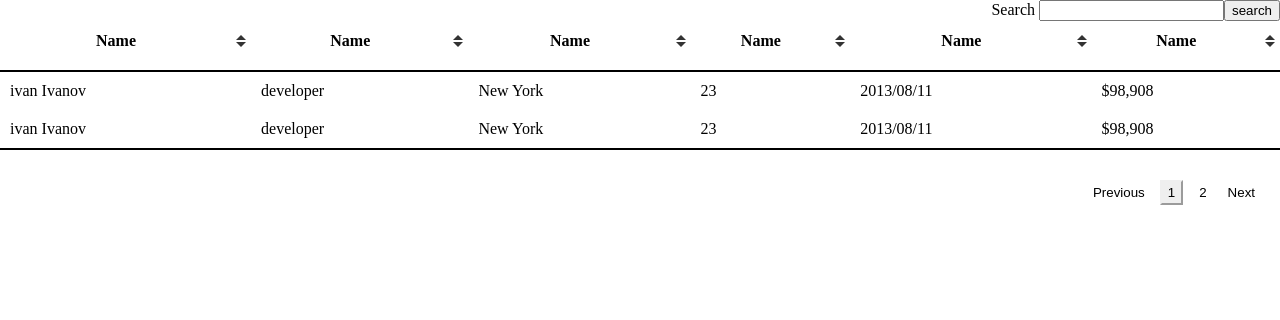
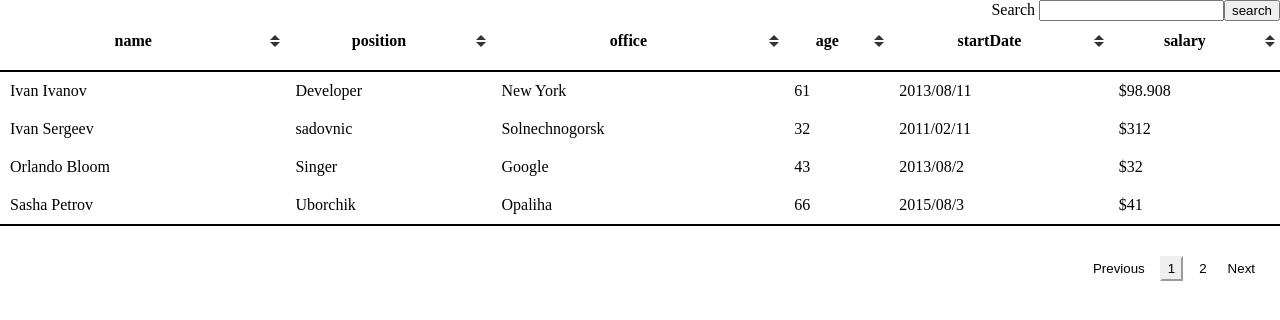
Before and after one commit to AlexanderKositsyn/PeopleInfo, a website built with Parcel: page src/index.html in a window 1280 px wide. Built offline with nearby package versions, Linux system fonts and the light colour scheme.

Commit message:
render with js done;

```diff
--- /dev/null
+++ b/src/PeopleInfo.js
@@ -0,0 +1,134 @@
+// этот конструктор принимает данные которые необходимо занести в таблицу
+// и корневой элемент в который будет рендерится вся таблица
+export default class PeopleInfo {
+  constructor(data, elementId) {
+    this.data = data;
+    this.rootElement = document.getElementById(elementId);
+  }
+  htmlHeader = `<div class="people-info__search">
+    <label for="" class="people-info__search-label">
+      Search
+      <input type="text" class="people-info__search-input">
+    </label>
+    <button class="people-info__search-button">search</button>
+
+    </div>`;
+  htmlTable = `<table class="people-info__table">
+    <tr class="people-info__table-row people-info__table-row--header">
+
+    </tr>
+
+
+    </table>`;
+
+  htmlPagination = `<div class="people-info__pagination">
+    <button class="people-info__previous">Previous</button>
+    <ul class="people-info__pagination-list">
+      <li class="people-info__pagination-item active">
+        <button class="people-info__pagination-button">1</button>
+      </li>
+      <li class="people-info__pagination-item">
+        <button class="people-info__pagination-button">2</button>
+      </li>
+    </ul>
+    <button class="people-info__next">Next</button>
+
+    </div>`;
+
+  //функция для генерция HTML кода для строк таблицы
+  // принимает объект и генерирует и его св-в строку таблицы
+  tableRowHTMLGenerator(obj) {
+    let innerRow = "";
+    // фунция генерации ячеек
+    function tableCellHTMLGenerator(name) {
+      return `<td class="people-info__table-cell">${name}</td>`;
+    }
+    // генерируем внутренности строки
+    for (let key in obj) {
+      innerRow += tableCellHTMLGenerator(obj[key]);
+    }
+    // вставляем cell в tr
+    return `<tr class="people-info__table-row">${innerRow}</tr>`;
+  }
+
+  // фрагмент куда будет сохранен элемент,
+  // переменная в которой строка html
+  // тег, какой элемент в корне string
+  createElementFromString(fragment, string, tag) {
+    let elem;
+    switch (tag) {
+      case "TD":
+        elem = document.createElement("TR");
+        break;
+      case "TR":
+        elem = document.createElement("TBODY");
+        break;
+      default:
+        elem = document.createElement("DIV");
+    }
+    elem.innerHTML = string;
+    console.log(elem.innerHTML);
+    fragment.appendChild(elem.firstElementChild);
+  }
+
+  // функция которая генерит таблицу (рагинацию и заголовки колонок)
+  init() {
+    //функция для генерция HTML кода для заголовков таблицы
+    function tableHeaderHTMLGenerator(name) {
+      return `<th class="people-info__table-header">${name}
+        <div class="people-info__previous-next"></div>
+      </th>`;
+    }
+
+    // создадим фрагмент , в который запишем всю таблицу
+    this.fragmentApp = new DocumentFragment();
+
+    //создаем элементы
+    this.createElementFromString(this.fragmentApp, this.htmlHeader);
+    this.createElementFromString(this.fragmentApp, this.htmlTable);
+    this.createElementFromString(this.fragmentApp, this.htmlPagination);
+
+    // исходя из data создадим ячейки заголовков колонок
+    for (let i = 0; i < Object.keys(this.data[0]).length; i++) {
+      //запишем в фрагмент (именно в таблицу) заголовки
+      this.createElementFromString(
+        this.fragmentApp.querySelector("tr"),
+        tableHeaderHTMLGenerator(Object.keys(this.data[0])[i]),
+        "TD"
+      );
+    }
+
+    //вставим фрагмент в таблицу
+    this.rootElement.appendChild(this.fragmentApp);
+
+    this.renderItems();
+  }
+
+  //берет данные из объекта и принимает фильтр(которые сортирует, либо скрывает элементы)
+  // по умолчанию фильтр для всех элементов выводит true(т е все проходят)
+  renderItems(
+    filter = () => {
+      return true;
+    }
+  ) {
+    // создадим фрагмент в который будем вставлять элементы
+    let fragmentTable = new DocumentFragment();
+
+    // формируем новый массив в зависимости от фильтра
+    let filteredData = this.data.map(item => {
+      if (filter(item)) return item;
+    });
+
+    // генерируем строки и сразу вствляем в фрагмент табицы
+    //  т е заполняем фрагмет
+    filteredData.map(item => {
+      this.createElementFromString(
+        fragmentTable,
+        this.tableRowHTMLGenerator(item),
+        "TR"
+      );
+    });
+    //вставляем фрагмент в таблицу
+    this.rootElement.querySelector("tbody").appendChild(fragmentTable);
+  }
+}
--- a/src/index.html
+++ b/src/index.html
@@ -8,91 +8,10 @@
 </head>
 
 <body>
-  <div class="people-info">
-    <div class="people-info__search">
-      <label for="" class="people-info__search-label">
-        Search
-        <input type="text" class="people-info__search-input">
-      </label>
-      <button class="people-info__search-button">search</button>
+  <div class="people-info" id='people-info'>
 
-    </div>
-    <table class="people-info__table">
-      <tr class="people-info__table-row people-info__table-row--header">
-        <th class="people-info__table-header">Name
-          <div class="people-info__previous-next"></div>
-        </th>
-        <th class="people-info__table-header">Name
-          <div class="people-info__previous-next"></div>
-        </th>
-        <th class="people-info__table-header">Name
-          <div class="people-info__previous-next"></div>
-        </th>
-        <th class="people-info__table-header">Name
-          <div class="people-info__previous-next"></div>
-        </th>
-        <th class="people-info__table-header">Name
-          <div class="people-info__previous-next"></div>
-        </th>
-        <th class="people-info__table-header">Name
-          <div class="people-info__previous-next"></div>
-        </th>
-      </tr>
 
-      <tr class="people-info__table-row">
-        <td class="people-info__table-cell">
-          ivan Ivanov
-        </td>
-        <td class="people-info__table-cell">
-          developer
-        </td>
-        <td class="people-info__table-cell">
-          New York
-        </td>
-        <td class="people-info__table-cell">
-          23
-        </td>
-        <td class="people-info__table-cell">
-          2013/08/11
-        </td>
-        <td class="people-info__table-cell">
-          $98,908
-        </td>
-      </tr>
-      <tr class="people-info__table-row">
-        <td class="people-info__table-cell">
-          ivan Ivanov
-        </td>
-        <td class="people-info__table-cell">
-          developer
-        </td>
-        <td class="people-info__table-cell">
-          New York
-        </td>
-        <td class="people-info__table-cell">
-          23
-        </td>
-        <td class="people-info__table-cell">
-          2013/08/11
-        </td>
-        <td class="people-info__table-cell">
-          $98,908
-        </td>
-      </tr>
-    </table>
-    <div class="people-info__pagination">
-      <button class="people-info__previous">Previous</button>
-      <ul class="people-info__pagination-list">
-        <li class="people-info__pagination-item active">
-          <button class="people-info__pagination-button">1</button>
-        </li>
-        <li class="people-info__pagination-item">
-          <button class="people-info__pagination-button">2</button>
-        </li>
-      </ul>
-      <button class="people-info__next">Next</button>
 
-    </div>
   </div>
 
   <template id="personRow">
--- a/src/index.js
+++ b/src/index.js
@@ -1,14 +1,7 @@
 // получаем данные
 import data from "./data";
+import PeopleInfo from "./PeopleInfo";
 
-// этот конструктор принимает данные которые необходимо занести в таблицу
-// и корневой элемент в который будет рендерится вся таблица
-class PeopleInfo {
-  constructor(data, element) {
-    this.data = data;
-    this.rootElement = element;
-  }
-
-  //принимает данные и фильтер(которые сортирует, либо скрывает элементы)
-  renderItems(data, filter) {}
-}
+let table = new PeopleInfo(data, "people-info");
+table.init();
+console.log(table);
```
